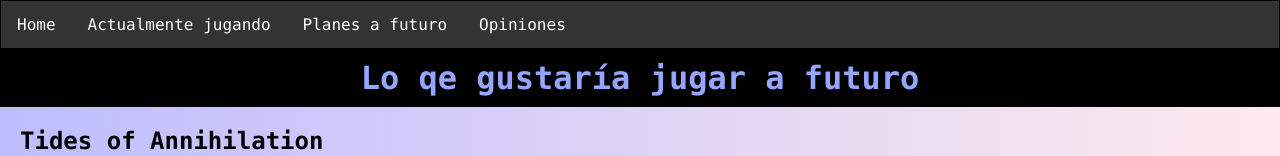
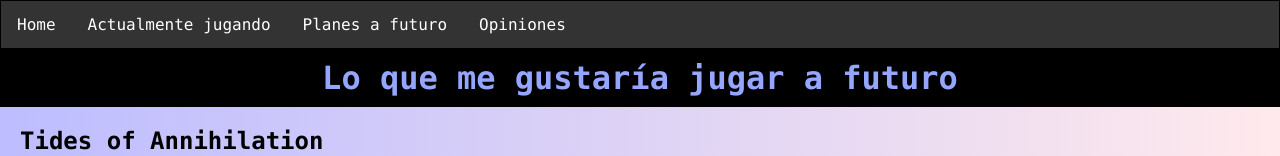
Before and after one commit to Daniel-Juarez-7274/MyGamingRoad, a plain HTML site: page planesFuturo.html in a window 1280 px wide. Shown: the top 156 px of the page. Drawn offline with Linux system fonts and the light colour scheme.

Commit message:
Hice una corrección ortográfica en el h1 del header del archivo planesFuturo.html

```diff
--- a/planesFuturo.html
+++ b/planesFuturo.html
@@ -20,7 +20,7 @@
                 <li><a class="above" href="opiniones.html" target="_blank">Opiniones</a></li>
             </ul>
         </nav>
-        <h1>Lo qe gustaría jugar a futuro</h1>
+        <h1>Lo que me gustaría jugar a futuro</h1>
     </header>
 
     <div class="container">
```
